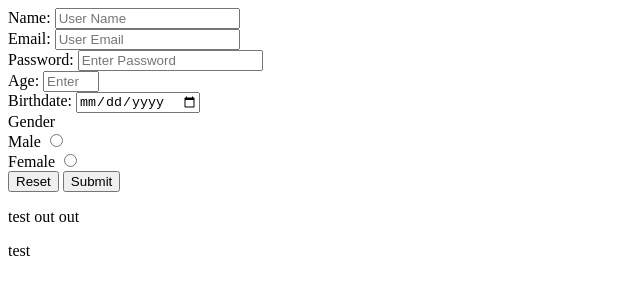
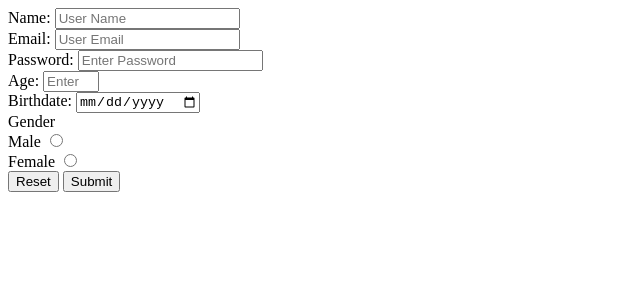
Before and after one commit to CeeMK/cv_generator_repo, a plain HTML site: page index.html in a window 1280 px wide. Shown: the whole page, without its empty margins (0-640 px from the left). Drawn offline with Linux system fonts and the light colour scheme.

Commit message:
index.html edits

```diff
--- a/index.html
+++ b/index.html
@@ -44,7 +44,5 @@
             <button type="reset">Reset</button>
             <button type="submit">Submit</button>
         </form>
-        <p>test out out</p>
-        <div><label for="test">test</label></div>
     </body>
 </html>
```
